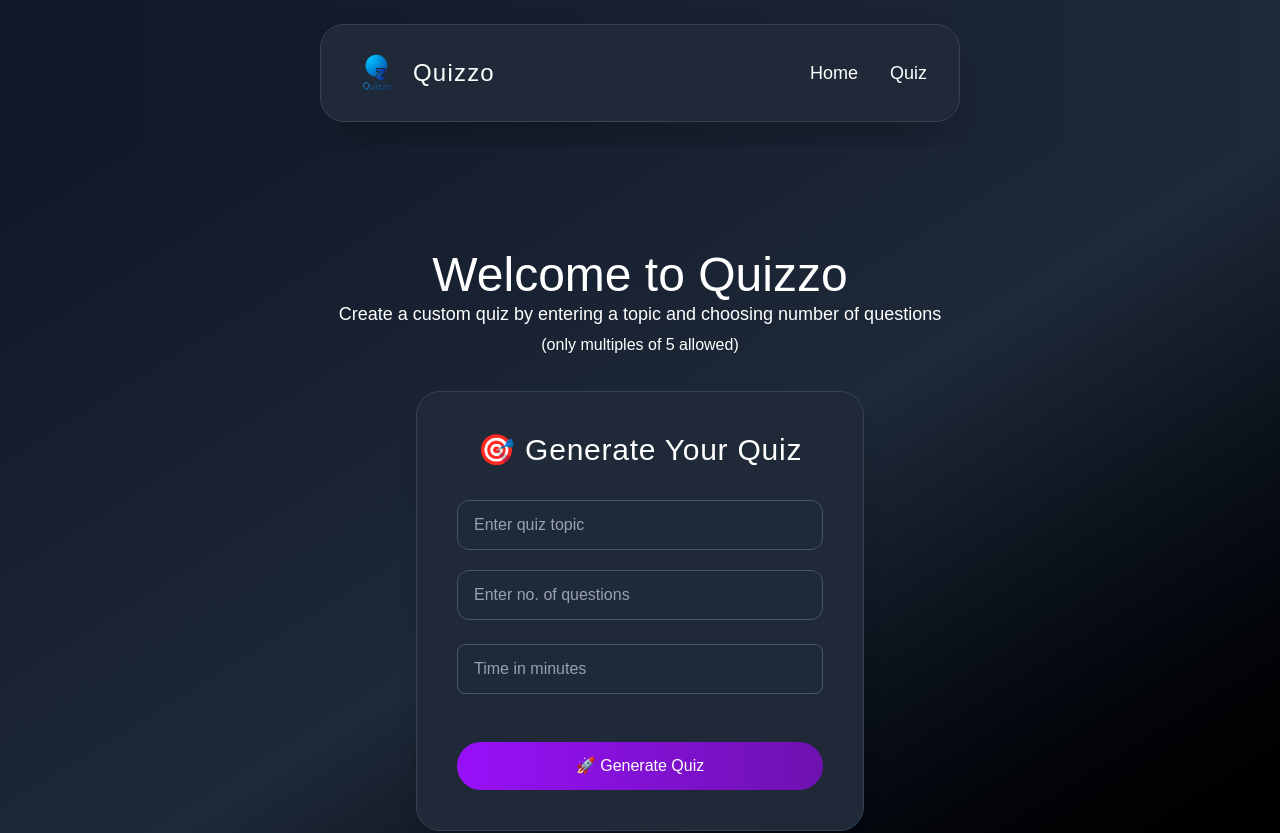
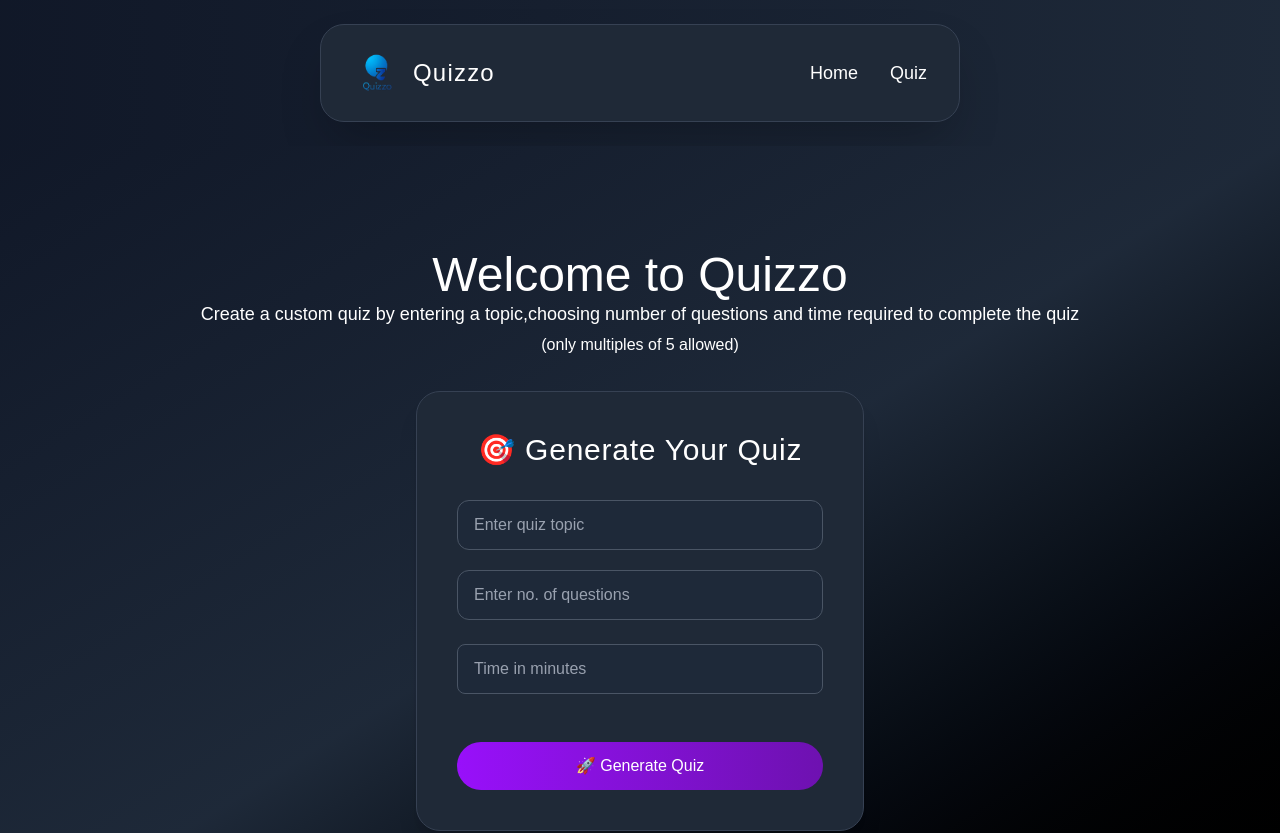
Before and after one commit to SgAtjiit/Quizzo-AI-Quiz-Generator, a React (Vite) app in the folder client/: page /quizForm in a window 1280 px wide. Shown: the top 833 px of the page. Built offline with nearby package versions, Linux system fonts and the light colour scheme; no server answers; a web font is replaced by a local one.

Commit message:
Update QuizForm.jsx

```diff
--- a/client/src/components/QuizForm.jsx
+++ b/client/src/components/QuizForm.jsx
@@ -51,8 +51,8 @@ const QuizForm = () => {
           Welcome to Quizzo
         </span>{" "}
         <br />
-        Create a custom quiz by entering a topic and choosing number of
-        questions
+        Create a custom quiz by entering a topic,choosing number of
+        questions and time required to complete the quiz
         <br />
         <span className="text-base text-purple-400">
           (only multiples of 5 allowed)
```
